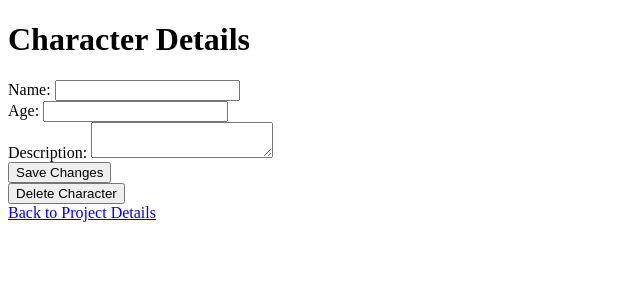
After one commit to software-students-spring2024/5-final-project-spring-2024-se-final, a Flask app: template web-app/templates/character_details.html in a window 1280 px wide. The commit adds this page. Shown: the top 300 px of the page, without its empty margins (0-640 px from the left). Run offline with Flask 3, Linux system fonts and the light colour scheme; the template is opened without the code that fills it, so the values that code supplies are empty.

Commit message:
Functionality Updates

```diff
--- a/web-app/app.py
+++ b/web-app/app.py
@@ -47,47 +47,83 @@ def project_details(project_id):
     locations = list(locations_collection.find({"project_id": project_id}))
     return render_template("project_details.html", project=project, characters=characters, locations=locations)
 
+# Route for updating project data
+@app.route("/projects/<project_id>", methods=["POST"])
+def update_project(project_id):
+    data = request.form.to_dict()  # Access form data
+    projects_collection.update_one(
+        {"_id": ObjectId(project_id)},
+        {"$set": data}
+    )
+    return redirect(url_for('project_details', project_id=project_id))
+
+# Route for deleting a project
+@app.route("/projects/<project_id>/delete", methods=["POST"])
+def delete_project(project_id):
+    projects_collection.delete_one({"_id": ObjectId(project_id)})
+    return redirect(url_for('home'))
+
 # Route for adding characters to a project
 @app.route("/projects/<project_id>/characters", methods=["POST"])
 def add_character(project_id):
-    data = request.json
+    data = request.form.to_dict()  # Access form data
     data["project_id"] = project_id
     character_id = characters_collection.insert_one(data).inserted_id
-    return jsonify({"character_id": str(character_id)}), 201
+    # Redirect the user back to the project details page
+    return redirect(url_for('project_details', project_id=project_id))
 
 # Route for adding locations to a project
 @app.route("/projects/<project_id>/locations", methods=["POST"])
 def add_location(project_id):
-    data = request.json
+    data = request.form.to_dict()  # Access form data
     data["project_id"] = project_id
     location_id = locations_collection.insert_one(data).inserted_id
-    return jsonify({"location_id": str(location_id)}), 201
-
-# Route for deleting a project
-@app.route("/projects/<project_id>", methods=["POST"])
-def delete_project(project_id):
-    projects_collection.delete_one({"_id": ObjectId(project_id)})
-    return redirect(url_for('home'))
+    # Redirect the user back to the project details page
+    return redirect(url_for('project_details', project_id=project_id))
 
 # Route for updating character data
-@app.route("/projects/<project_id>/characters/<character_id>", methods=["PUT"])
+@app.route("/projects/<project_id>/characters/<character_id>", methods=["POST"])
 def update_character(project_id, character_id):
-    data = request.json
+    data = request.form.to_dict()  # Access form data
     characters_collection.update_one(
         {"_id": ObjectId(character_id)},
         {"$set": data}
     )
-    return jsonify({"message": "Character updated successfully"}), 200
+    return redirect(url_for('project_details', project_id=project_id))
 
 # Route for updating location data
-@app.route("/projects/<project_id>/locations/<location_id>", methods=["PUT"])
+@app.route("/projects/<project_id>/locations/<location_id>", methods=["POST"])
 def update_location(project_id, location_id):
-    data = request.json
+    data = request.form.to_dict()  # Access form data
     locations_collection.update_one(
         {"_id": ObjectId(location_id)},
         {"$set": data}
     )
-    return jsonify({"message": "Location updated successfully"}), 200
+    return redirect(url_for('project_details', project_id=project_id))
+
+# Route for rendering character details page
+@app.route("/projects/<project_id>/characters/<character_id>")
+def character_details(project_id, character_id):
+    character = characters_collection.find_one({"_id": ObjectId(character_id)})
+    return render_template("character_details.html", character=character, project_id=project_id)
+
+# Route for rendering location details page
+@app.route("/projects/<project_id>/locations/<location_id>")
+def location_details(project_id, location_id):
+    location = locations_collection.find_one({"_id": ObjectId(location_id)})
+    return render_template("location_details.html", location=location, project_id=project_id)
+
+# Add route for deleting characters
+@app.route("/projects/<project_id>/characters/<character_id>/delete", methods=["POST"])
+def delete_character(project_id, character_id):
+    characters_collection.delete_one({"_id": ObjectId(character_id)})
+    return redirect(url_for('project_details', project_id=project_id))
+
+# Add route for deleting locations
+@app.route("/projects/<project_id>/locations/<location_id>/delete", methods=["POST"])
+def delete_location(project_id, location_id):
+    locations_collection.delete_one({"_id": ObjectId(location_id)})
+    return redirect(url_for('project_details', project_id=project_id))
 
 if __name__ == "__main__":
     app.run(debug=True)
--- /dev/null
+++ b/web-app/templates/character_details.html
@@ -0,0 +1,62 @@
+<!DOCTYPE html>
+<html lang="en">
+<head>
+    <meta charset="UTF-8">
+    <meta name="viewport" content="width=device-width, initial-scale=1.0">
+    <title>Character Details</title>
+    <style>
+        .expandable-content {
+            display: none;
+        }
+    </style>
+</head>
+<body>
+    <h1>Character Details</h1>
+
+    <form id="update-character-form" action="/projects/{{ project_id }}/characters/{{ character._id }}" method="POST">
+        <label for="character-name">Name:</label>
+        <input type="text" id="character-name" name="name" value="{{ character.name }}"><br>
+        <label for="character-age">Age:</label>
+        <input type="text" id="character-age" name="age" value="{{ character.age }}"><br>
+        <label for="character-description">Description:</label>
+        <textarea id="character-description" name="description">{{ character.description }}</textarea><br>
+        <button type="submit">Save Changes</button>
+    </form>
+
+    <!-- Delete Character Button -->
+    <form id="delete-character-form" action="/projects/{{ project_id }}/characters/{{ character._id }}/delete" method="post">
+        <button type="submit">Delete Character</button>
+    </form>
+
+    <a href="/projects/{{ project_id }}">Back to Project Details</a>
+
+    <script>
+        document.getElementById('update-character-form').addEventListener('submit', function(event) {
+            event.preventDefault(); // Prevent default form submission
+
+            // Fetch the form data
+            const formData = new FormData(this);
+
+            // Fetch options
+            const options = {
+                method: 'POST',
+                body: formData
+            };
+
+            // Fetch request
+            fetch(this.action, options)
+                .then(response => {
+                    if (!response.ok) {
+                        throw new Error('Failed to update character');
+                    }
+                    return response.json();
+                })
+                .then(data => {
+                    console.log('Character updated successfully:', data);
+                    window.location.href = `/projects/${data.project_id}`; // Redirect to project details
+                })
+                .catch(error => console.error('Error updating character:', error));
+        });
+    </script>
+</body>
+</html>
```
Also changed, not shown: web-app/templates/location_details.html (added, +60 -0 lines), web-app/templates/project_details.html (+18 -82 lines).
